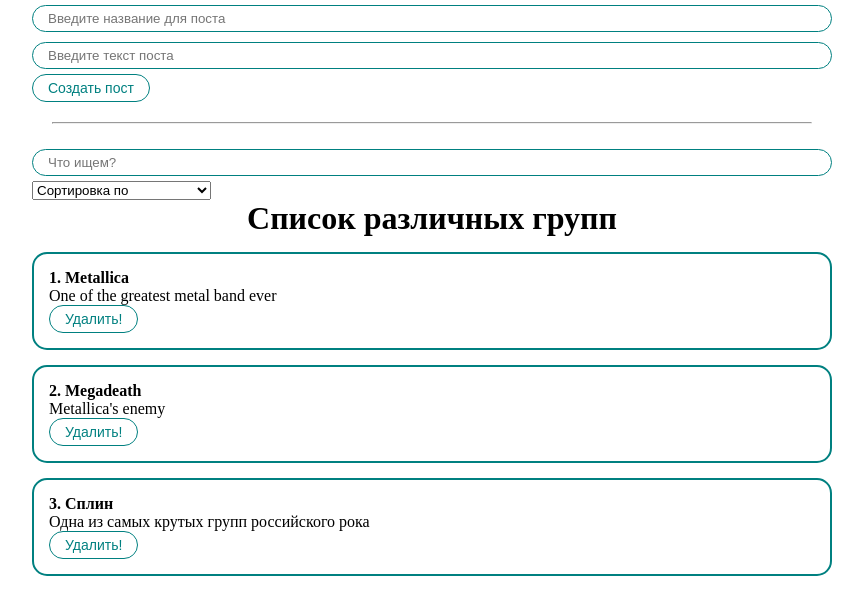
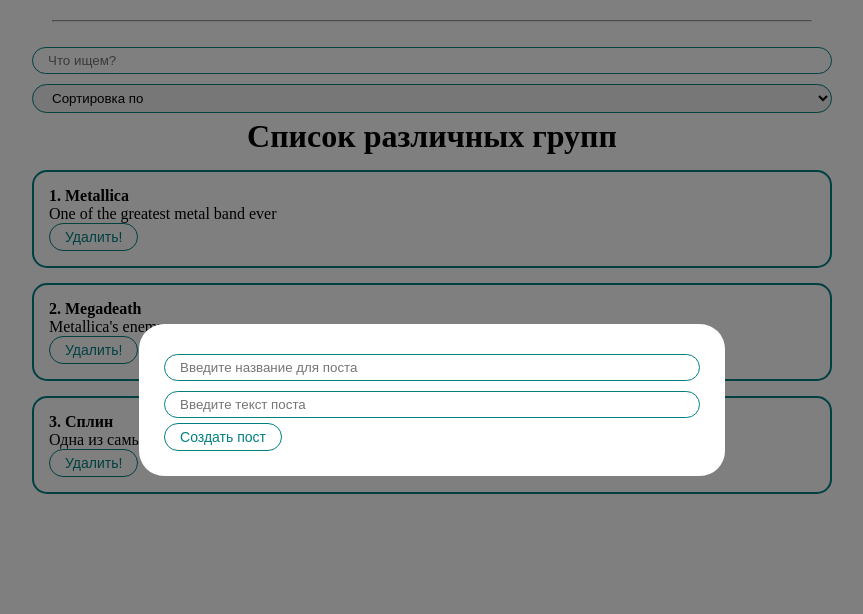
Before and after one commit to VitaliyGromov/react_project, a React (Create React App) app: page / in a window 1280 px wide. Shown: the top 614 px of the page, without its empty margins (208-1071 px from the left). Built offline with nearby package versions, Linux system fonts and the light colour scheme.

Commit message:
add the modal window, relocate select into component

```diff
--- a/src/App.js
+++ b/src/App.js
@@ -2,8 +2,8 @@
 import './styles/App.css';
 import PostList from "./components/PostList";
 import PostForm from "./components/PostForm";
-import MySelect from "./components/ui/select/MySelect";
-import MyInput from "./components/ui/input/MyInput";
+import PostFilter from "./components/PostFilter";
+import MyModal from "./components/ui/modal/MyModal";
 
 function App() {
     const [posts, setPosts] = useState([
@@ -12,20 +12,19 @@
         {id: 3, title: 'Сплин', body: 'Одна из самых крутых групп российского рока'}
     ]);
 
-    const [selectedSort, setSelectedSort] = useState('');
-    const [searchQuery, setSearchQuery] = useState('');
+    const [filter, setFilter] = useState({sortType: '', query: ''});
 
     const sortedPosts = useMemo(() => {
         console.log('Функция отработала');
-        if(selectedSort){
-            return [...posts].sort((a, b) => a[selectedSort].localeCompare(b[selectedSort]));
+        if(filter.sortType){
+            return [...posts].sort((a, b) => a[filter.sortType].localeCompare(b[filter.sortType]));
         }
         return posts;
-    }, [selectedSort, posts]);
+    }, [filter.sortType, posts]);
 
     const sortedAndSelectedPosts = useMemo(() => {
-        return sortedPosts.filter(post => post.title.toLowerCase().includes(searchQuery));
-    }, [searchQuery, sortedPosts]);
+        return sortedPosts.filter(post => post.title.toLowerCase().includes(filter.query));
+    }, [filter.query, sortedPosts]);
 
     function createPost(newPost) {
         setPosts([...posts, newPost])
@@ -35,27 +34,16 @@
         setPosts(posts.filter(p => p.id !== post.id));
     }
 
-    function sortPosts(sort) {
-        setSelectedSort(sort);
-        setPosts([...posts].sort((a, b) => a[sort].localeCompare(b[sort])));
-    }
     return (
         <div className="App">
-            <PostForm create={createPost}/>
+            <MyModal>
+                <PostForm create={createPost}/>
+            </MyModal>
+
             <hr style={{margin: 20}}/>
-            <MyInput
-                value={searchQuery}
-                onChange={e => setSearchQuery(e.target.value)}
-                placeholder="Что ищем?"
-            />
-            <MySelect
-                value={selectedSort}
-                onChange={sortPosts}
-                defaultValue="Сортировка по"
-                options={[
-                    {value: 'title', name: 'Сортировка по названию'},
-                    {value: 'body', name: 'Сортировка по описанию'},
-                ]}
+            <PostFilter
+                filter={filter}
+                setFilter={setFilter}
             />
             {sortedAndSelectedPosts.length
                 ?
--- /dev/null
+++ b/src/components/PostFilter.jsx
@@ -0,0 +1,26 @@
+import React from 'react';
+import MyInput from "./ui/input/MyInput";
+import MySelect from "./ui/select/MySelect";
+
+const PostFilter = ({filter, setFilter}) => {
+    return (
+        <div>
+            <MyInput
+                value={filter.query}
+                onChange={e => setFilter({...filter, query: e.target.value})}
+                placeholder="Что ищем?"
+            />
+            <MySelect
+                value={filter.sortType}
+                onChange={selectedSort => setFilter({...filter, sortType: selectedSort})}
+                defaultValue="Сортировка по"
+                options={[
+                    {value: 'title', name: 'Сортировка по названию'},
+                    {value: 'body', name: 'Сортировка по описанию'},
+                ]}
+            />
+        </div>
+    );
+};
+
+export default PostFilter;
--- /dev/null
+++ b/src/components/ui/modal/MyModal.jsx
@@ -0,0 +1,14 @@
+import React from 'react';
+import classes from './MyModal.module.css';
+
+const MyModal = ({children, visible, setVisible}) => {
+    return (
+        <div className={[classes.myModal, classes.active].join(' ')}>
+            <div className={classes.myModalContent}>
+                {children}
+            </div>
+        </div>
+    );
+};
+
+export default MyModal;
--- /dev/null
+++ b/src/components/ui/modal/MyModal.module.css
@@ -0,0 +1,22 @@
+.myModal {
+    position: fixed;
+    top: 0;
+    bottom: 0;
+    right: 0;
+    left: 0;
+    display: none;
+    background: rgba(0, 0, 0, 0.5);
+}
+
+.myModalContent{
+    padding: 25px;
+    background-color: white;
+    border-radius: 25px;
+    min-width: 250px;
+}
+
+.myModal.active{
+    display: flex;
+    justify-content: center;
+    align-items: center;
+}
--- a/src/components/ui/select/MySelect.jsx
+++ b/src/components/ui/select/MySelect.jsx
@@ -1,10 +1,12 @@
 import React from 'react';
+import classes from './MySelect.module.css'
 
 const MySelect = ({options, defaultValue, value, onChange}) => {
     return (
         <select
             value={value}
             onChange={event => onChange(event.target.value)}
+            className={classes.mySelect}
         >
             <option disabled value="">{defaultValue}</option>
             {options.map(option =>
--- /dev/null
+++ b/src/components/ui/select/MySelect.module.css
@@ -0,0 +1,7 @@
+.mySelect{
+    width: 100%;
+    padding: 5px 15px;
+    margin: 5px 0;
+    border: 1px solid teal;
+    border-radius: 20px;
+}
```
Also changed, not shown: src/components/Counter.jsx (deleted, +0 -22 lines).
